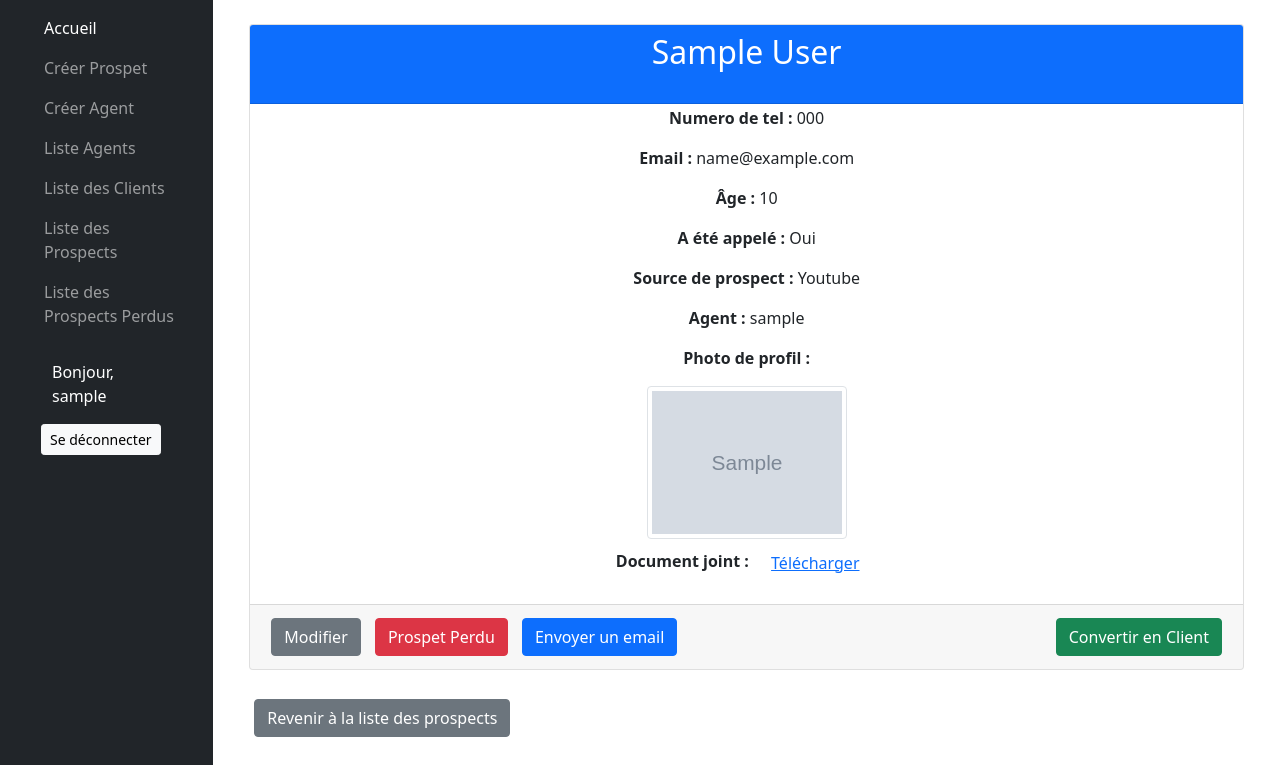
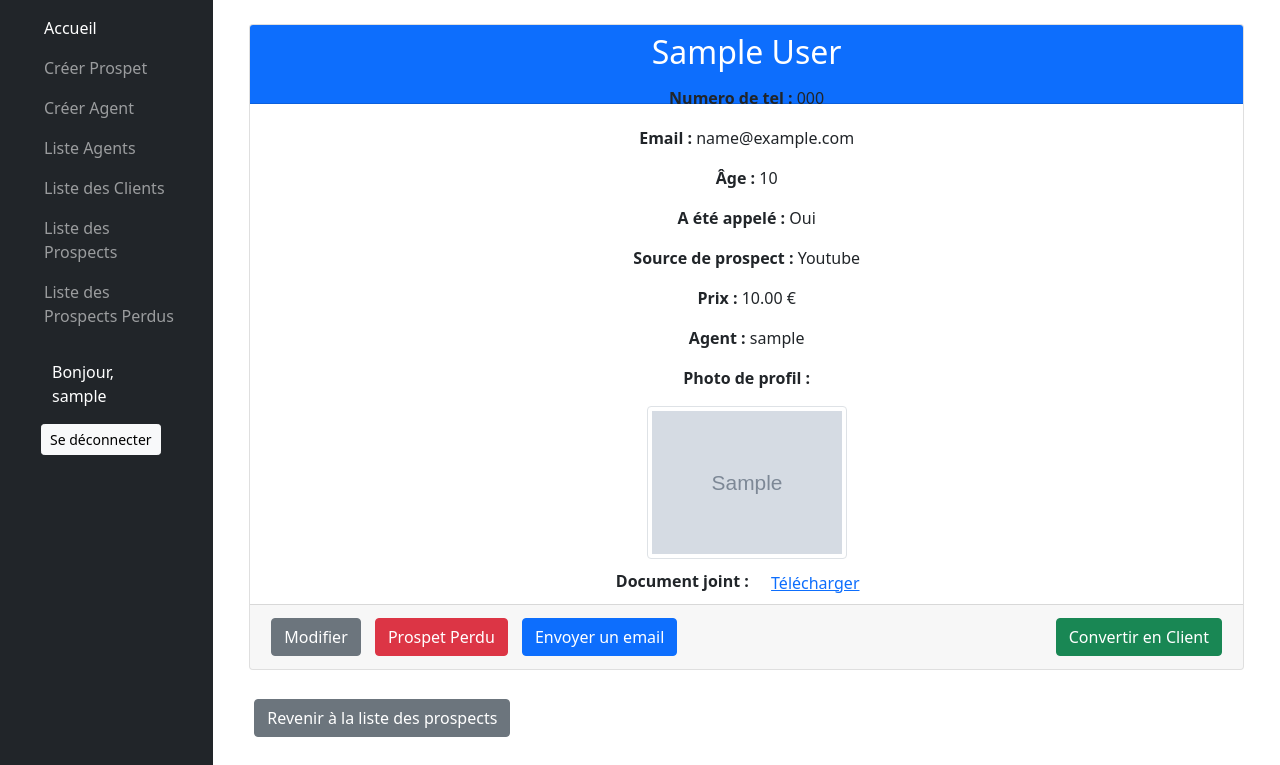
Before and after one commit to youcefpy/my_crm_pfa, a Django app: page /details/1 in a window 1280 px wide. Shown: the top 765 px of the page. Run offline with Django 5.2, Linux system fonts and the light colour scheme; a user stored in the database is signed in; tables that the repository leaves empty hold one stand-in row (values such as "Sample post"); grey boxes marked "Sample" are stand-in pictures; some libraries are stand-ins or nearby versions.

Commit message:
add a price in delais_lead.html

```diff
--- a/crm_app/templates/leads/details_lead.html
+++ b/crm_app/templates/leads/details_lead.html
@@ -15,6 +15,7 @@
             <p><strong>Âge :</strong> {{ get_lead.age }}</p>
             <p><strong>A été appelé :</strong> {{ get_lead.phoned|yesno:"Oui,Non" }}</p>
             <p><strong>Source de prospect :</strong> {{ get_lead.source }}</p>
+            <p><strong>Prix :</strong> {{ get_lead.price }} €</p>
             <p><strong>Agent :</strong> {{ get_lead.agent }}</p>
 
             {% if get_lead.profile_picture %}
```
